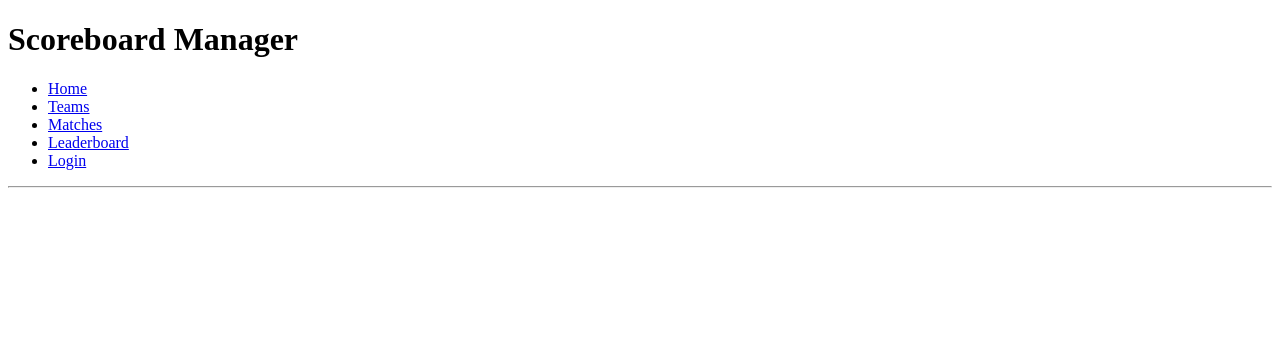
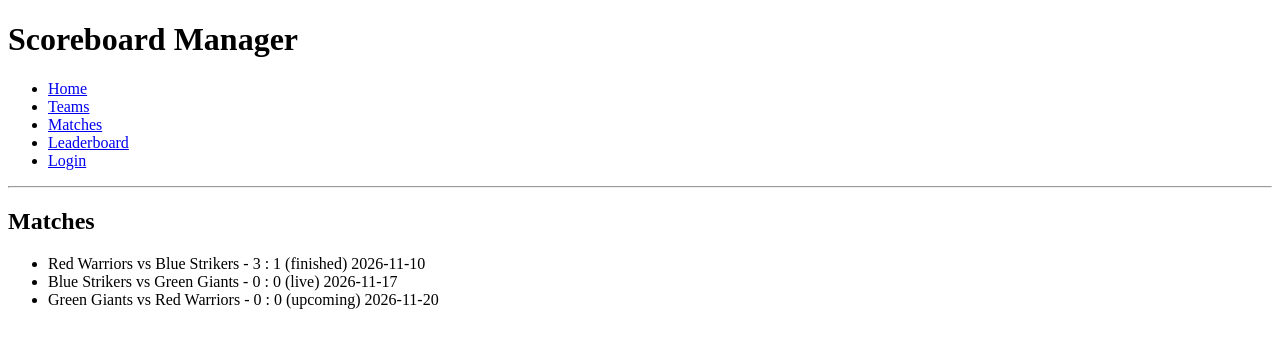
Before and after one commit to not-Lucifer/Scoreboard-Manager, a React (Vite) app in the folder frontend/: page /matches in a window 1280 px wide. Shown: the top 348 px of the page. Built offline with nearby package versions, Linux system fonts and the light colour scheme.

Commit message:
matches page

```diff
--- a/frontend/src/App.jsx
+++ b/frontend/src/App.jsx
@@ -4,10 +4,12 @@ import Navbar from './components/Navbar'
 import Home from './pages/Home'
 import Teams from './pages/Teams'
 import TeamDetails from './pages/TeamDetails'
-import { teams as dummyTeams } from './data/dummy'
+import Matches from './pages/Matches'
+import { teams as dummyTeams, matches as dummyMatches } from './data/dummy'
 
 function App() {
   const [teams, setTeams] = useState(dummyTeams)
+  const [matches, setMatches] = useState(dummyMatches)
 
   return (
     <div>
@@ -18,6 +20,7 @@ function App() {
         <Route path="/" element={<Home />} />
         <Route path="/teams" element={<Teams teams={teams} setTeams={setTeams} />} />
         <Route path="/teams/:id" element={<TeamDetails teams={teams} setTeams={setTeams} />} />
+        <Route path="/matches" element={<Matches teams={teams} matches={matches} />} />
       </Routes>
     </div>
   )
--- /dev/null
+++ b/frontend/src/pages/Matches.jsx
@@ -0,0 +1,18 @@
+function Matches({ teams, matches }) {
+  const teamName = (id) => teams.find((t) => t.id === id)?.name || 'unknown'
+
+  return (
+    <div>
+      <h2>Matches</h2>
+      <ul>
+        {matches.map((m) => (
+          <li key={m.id}>
+            {teamName(m.teamA)} vs {teamName(m.teamB)} - {m.scoreA} : {m.scoreB} ({m.status}) {m.date}
+          </li>
+        ))}
+      </ul>
+    </div>
+  )
+}
+
+export default Matches
```
